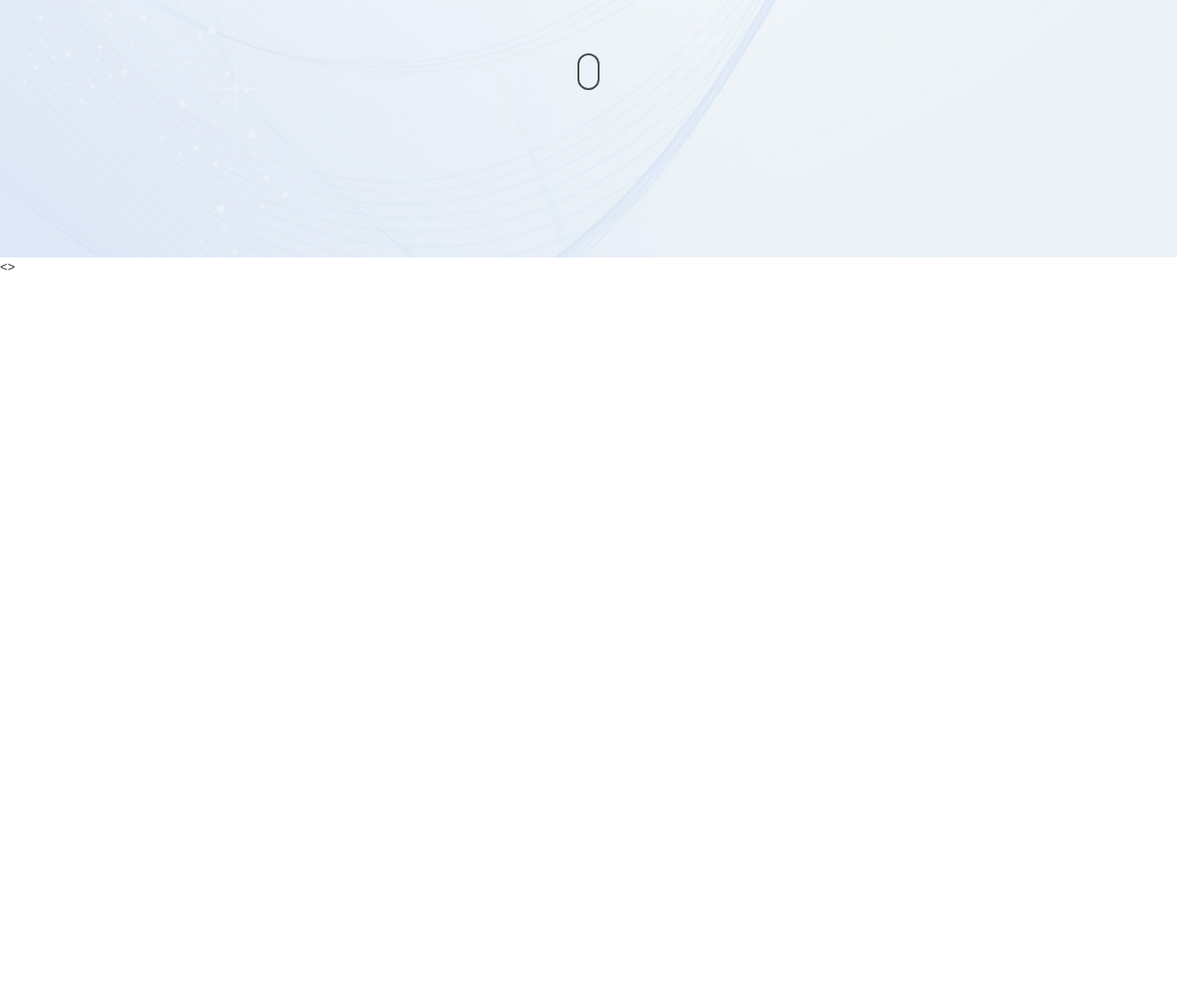
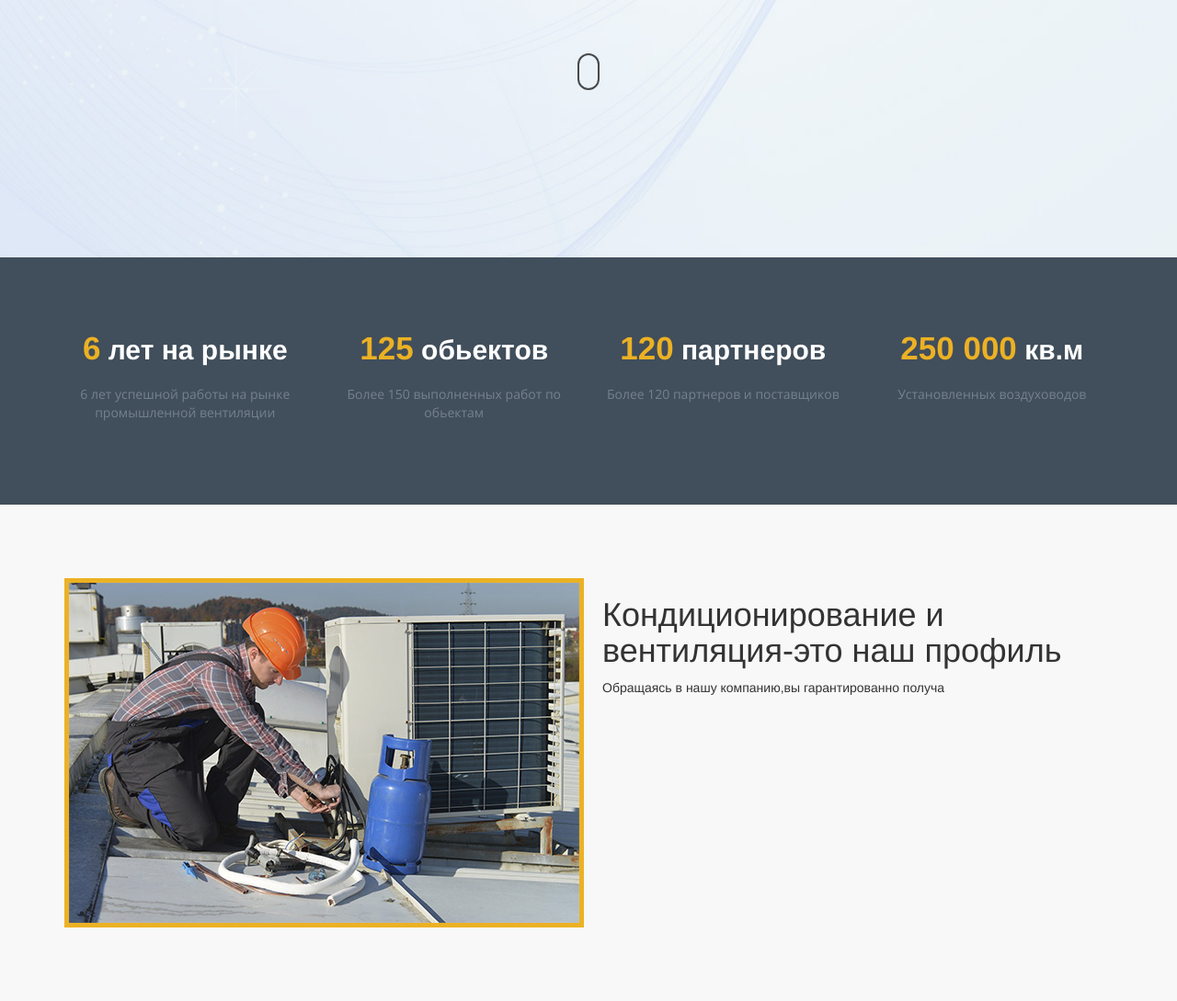
Before and after one commit to VerDan777/ovknew, a website: page app/index.html in a window 1280 px wide. Shown: the part 620-1709 px from the top of the page at 92% size. Before the commit the page ends 920 px from the top, so only its background shows below. Drawn offline with nearby package versions, Linux system fonts and the light colour scheme.

Commit message:
add section

```diff
--- /dev/null
+++ b/app/assets/sass/modules/item.scss
@@ -0,0 +1,31 @@
+.item {
+    //visual
+    display: inline;
+    text-align:center;
+    // margin-left: 40px;
+    // margin-right: 40px;
+
+    &__title{
+        // font-weight: bold;
+        padding: 0px;
+        margin: 0px;
+        padding-bottom: 20px;
+        font-weight: bold;
+        font-size: 3rem;
+
+        span {
+            color:#ecb124;
+            font-size: 3.5rem;
+        }
+
+        &--titlesub {
+            color:#fff;
+            font-family: 'Exo2Bold',sans-serif;
+        }
+    }
+    p {
+        font-family: 'OpenSansRegular',sans-serif;
+        color:#74818e;
+    }
+
+}
--- /dev/null
+++ b/app/assets/sass/modules/main-content.scss
@@ -0,0 +1,31 @@
+.main-content {
+
+        padding: 80px 0px;
+        background-color: $blue;
+    &--advantages {
+        padding: 80px 0px;
+        //visual
+        background-color: $blue;
+        color:#fff;
+
+    }
+    &--gallery {
+
+        background-color: #f8f8f8;
+
+        img {
+           border:5px solid #ecb124;
+           min-height: 360px;
+       }
+       &__img {
+        &__triangle {
+            position: absolute;
+            top: 0px;
+            right: 0px;
+            @include triangle(12px,gray,up-right);
+        }
+       }
+    }
+
+
+}
--- a/app/assets/sass/styles.scss
+++ b/app/assets/sass/styles.scss
@@ -14,5 +14,7 @@
 @import "modules/main-nav";
 @import "modules/header-content";
 @import "modules/button";
+@import "modules/main-content";
+@import "modules/item";
 // @import "modules/button";
 // @import "modules/site-footer";
--- a/app/index.html
+++ b/app/index.html
@@ -86,8 +86,60 @@
         </div>
         </div>
     </header>
-    <section class="main-section">
-        <>
+
+    <section class="main-content main-content--advantages">
+    <div class="container">
+    <div class="row">
+        <div class="col-md-3 col-sm-6">
+            <div class="item">
+        <h3 class="item__title"><span  >6</span> лет на рынке</h3>
+        <p>6 лет успешной работы на рынке промышленной вентиляции</p>
+            </div>
+        </div>
+        <div class="col-md-3 col-sm-6">
+            <div class="item">
+        <h3 class="item__title"><span >125</span> обьектов</h3>
+        <p>Более 150 выполненных работ по обьектам</p>
+            </div>
+        </div>
+          <div class="col-md-3 col-sm-6">
+            <div class="item">
+        <h3 class="item__title"><span >120</span> партнеров</h3>
+        <p>Более 120 партнеров и поставщиков</p>
+            </div>
+        </div>
+          <div class="col-md-3 col-sm-6">
+            <div class="item">
+        <h3 class="item__title"><span >250 000</span> кв.м</h3>
+        <p>Установленных воздуховодов</p>
+            </div>
+        </div>
+        </div>
+       </div>
     </section>
+    <section class="main-content main-content--gallery">
+
+        <div class="container">
+         <div class="row">
+             <div class="col-sm-6">
+                <div class="main-content-gallery__img ">
+                    <div class="main-content--gallery__img__triangle"></div>
+                    <img src="../assets/img/gallery_photo.jpg" alt="ovk">
+
+             </div>
+             </div>
+         <div class="col-sm-6">
+            <div class="main-content--gallery__title">
+            <h1>Кондиционирование и вентиляция-это наш профиль</h1>
+            <p>Обращаясь в нашу компанию,вы гарантированно получа</p>
+             </div>
+         </div>
+
+        </div>
+
+        </div>
+
+    </section>
+
 </body>
 </html>
```
Also changed, not shown: app/temp/styles/modules/item.css (added), app/temp/styles/modules/main-content.css (added), app/temp/styles/styles.css.
